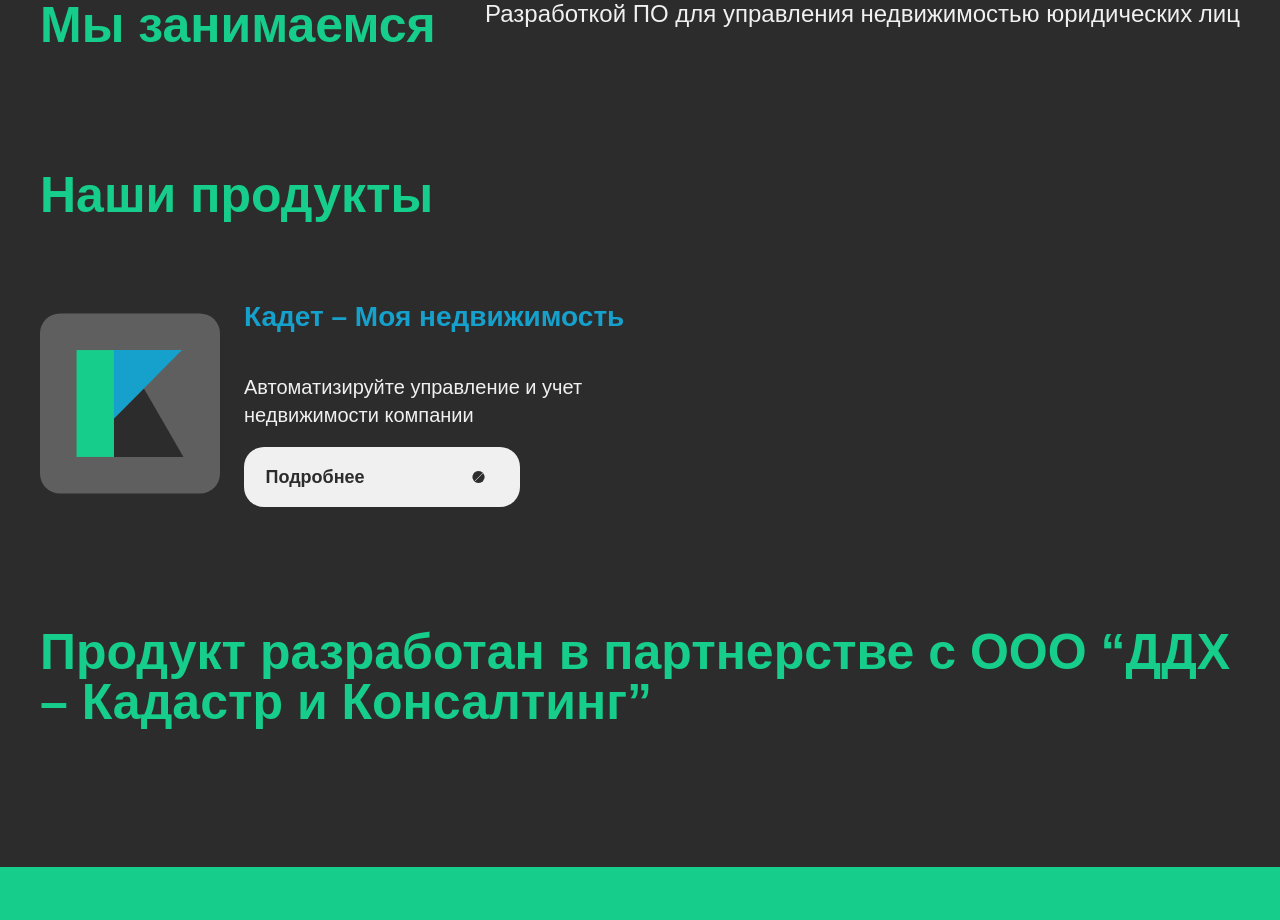
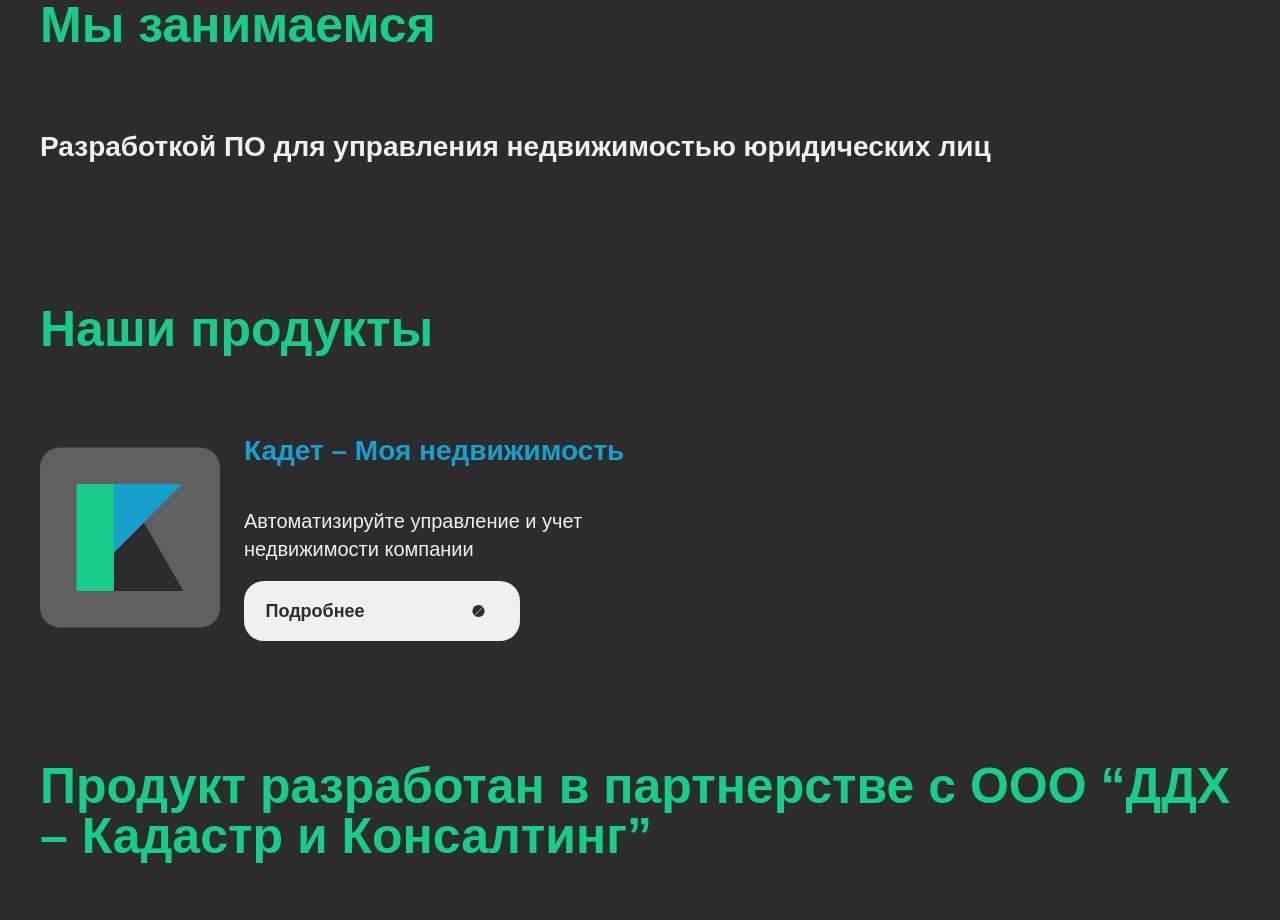
Before and after one commit to FoxyGDFD/kadet.exe, a React (Create React App) app: page / in a window 1280 px wide. Shown: the part 840-1760 px from the top of the page. Built offline with nearby package versions, Linux system fonts and the light colour scheme.

Commit message:
ref section.tsx

```diff
--- a/src/Components/Blocks/Footer/Footer.tsx
+++ b/src/Components/Blocks/Footer/Footer.tsx
@@ -12,8 +12,6 @@
       setClassName('circle-black max')
       : setClassName('circle-black min')
     , [hover])
-
-  React.useEffect(() => console.log(modal), [modal]);
 
   return (
     <>
--- a/src/Components/Blocks/Section/Section.tsx
+++ b/src/Components/Blocks/Section/Section.tsx
@@ -35,7 +35,7 @@
        <div className={className}>
          {image && <img src={image.src} alt='' />}
          <ul className={listType ==='horizontal' ? list.length > 4 ? 'row-list wrap' : 'row-list' : list.length > 4 ? 'column-list wrap' : 'column-list'}>
-          {list?.map(({title, description}:IItem, index) => <ListItemWithDescription key={index} title={title} description={description} />)}
+          {list?.map(({title, description}:IItem, index) => <ListItemWithDescription size={list?.length > 1 ? 'multiple' : 'single'} key={index} title={title} description={description} />)}
          </ul>
       </div>
     </DarkSection>
--- a/src/Components/Blocks/section.sass
+++ b/src/Components/Blocks/section.sass
@@ -58,13 +58,16 @@
 
     li
       margin-bottom: 40px
-      max-width: 300px
       width: 100%
+      &.multiple
+        max-width: 300px
 
   li
     border: none
     @media screen and (max-width: 1024px)
       max-width: 100%
+    &.multiple
+      max-width: 300px
 
 
 ul.column-list
@@ -79,13 +82,19 @@
     flex-wrap: wrap
 
     li
+      max-width: 100%
       width: 100%
       margin-bottom: 40px
+      &.multiple
+        max-width: 300px
+
 
   li
     border: none
     @media screen and (max-width: 1024px)
       max-width: 100%
+    &.multiple
+      max-width: 300px
 
 
 .img-list
@@ -117,8 +126,15 @@
       @media screen and (max-width: 800px)
         max-width: 100%
         width: 100%
+      &.multiple
+        max-width: 300px
+
       h3
         @include font(30px, 40px, 400, $white)
+
+      &.multiple
+        max-width: 300px
+
 
 .flex
   display: flex
@@ -137,6 +153,7 @@
   p
     color: $white
     max-width: 384px
+    align-self: flex-end
 
   h3
     @include font(24px, 28px, 500, $white)
--- a/src/Components/Content.ts
+++ b/src/Components/Content.ts
@@ -35,7 +35,7 @@
     },
     {
       title: 'Анализируйте смежную территорию с Вашими объектами на векторной кадастровой карте',
-      description: 'Посмотрите информацию о территории и смежных участках на интерактивной карте от Росеестра'
+      description: 'Посмотрите информацию о территории и смежных участках на интерактивной карте'
     },
     {
       title: 'Подача заявлений через Росеестр через наше приложение',
--- a/src/Components/ListItemWithDescription/ListItemWithDescription.tsx
+++ b/src/Components/ListItemWithDescription/ListItemWithDescription.tsx
@@ -2,14 +2,19 @@
 
 interface ITextWithDescription{
   type?: 'dark' | 'light',
-  title: string,
+  title?: string,
   description?: string
+  size: string
 }
 
-const ListItemWithDescription = ({type = 'light', title, description}: ITextWithDescription) => {
+const ListItemWithDescription = ({type = 'light', size = 'multiple', title, description}: ITextWithDescription) => {
+  // const [style, setStyle] = React.useState('')
+  // React.useEffect(() => setStyle(size),[])
+  // React.useEffect(() => console.log(style),[style])
   return (
-    <li>
-      {type === 'light'? <h3>{title}</h3> : <h4>{title}</h4>}
+    <li className={size}>
+      {title && type === 'light' && <h3>{title}</h3>}
+      {title && type !== 'light' && <h4>{title}</h4>}
       {description && <p className={type === 'light'? '' : 'dark'}>{description}</p>}
     </li>
   );
--- a/src/Pages/Main.tsx
+++ b/src/Pages/Main.tsx
@@ -1,18 +1,18 @@
 import React from 'react';
 import Header from '../Components/Blocks/Header/Header';
-import { header, } from "../Components/Content";
+import {contacts, header,} from "../Components/Content";
 import DarkSection from "../UI/Sections/Dark/DarkSection";
 import Button from "../UI/Button/Button";
 import { useNavigate } from "react-router-dom";
 import Flex from '../Components/Blocks/Flex/Flex';
+import Section from "../Components/Blocks/Section/Section";
 
 const Main = () => {
   const  navigate = useNavigate();
   return(
     <>
       <Header />
-      <Flex title='Мы занимаемся' description='Разработкой ПО для управления недвижимостью юридических лиц' />
-
+      <Section title='Мы занимаемся' list={[{title: 'Разработкой ПО для управления недвижимостью юридических лиц', description: ''}]} display='inline-block' listType='vertical' />
       <DarkSection>
         <div>
           <h2>Наши продукты</h2>
@@ -27,14 +27,8 @@
         </div>
       </DarkSection>
       <DarkSection>
-        <div>
-          <h2>Продукт разработан в партнерстве с ООО “ДДХ – Кадастр и Консалтинг”</h2>
-          {/*<div className="flex">*/}
-          {/*  <h3><i>Лидер</i> рынка кадастровых <br/> и сопутствующих услуг</h3>*/}
-          {/*  <h3><i>Сооснователь</i> компании</h3>*/}
-          {/*  </div>*/}
-          </div>
-        </DarkSection>
+        <h2>Продукт разработан в партнерстве с ООО “ДДХ – Кадастр и Консалтинг”</h2>
+      </DarkSection>
     </>
   )
 };
--- a/src/Styles/index.sass
+++ b/src/Styles/index.sass
@@ -113,6 +113,11 @@
   @include font(28px, 33px, 600, $white)
   li
     max-width: 384px
+
+    &.single
+      max-width: 100%
+
+
 nav
   @include font(28px, 33px, 800, $blue)
   position: relative
```
